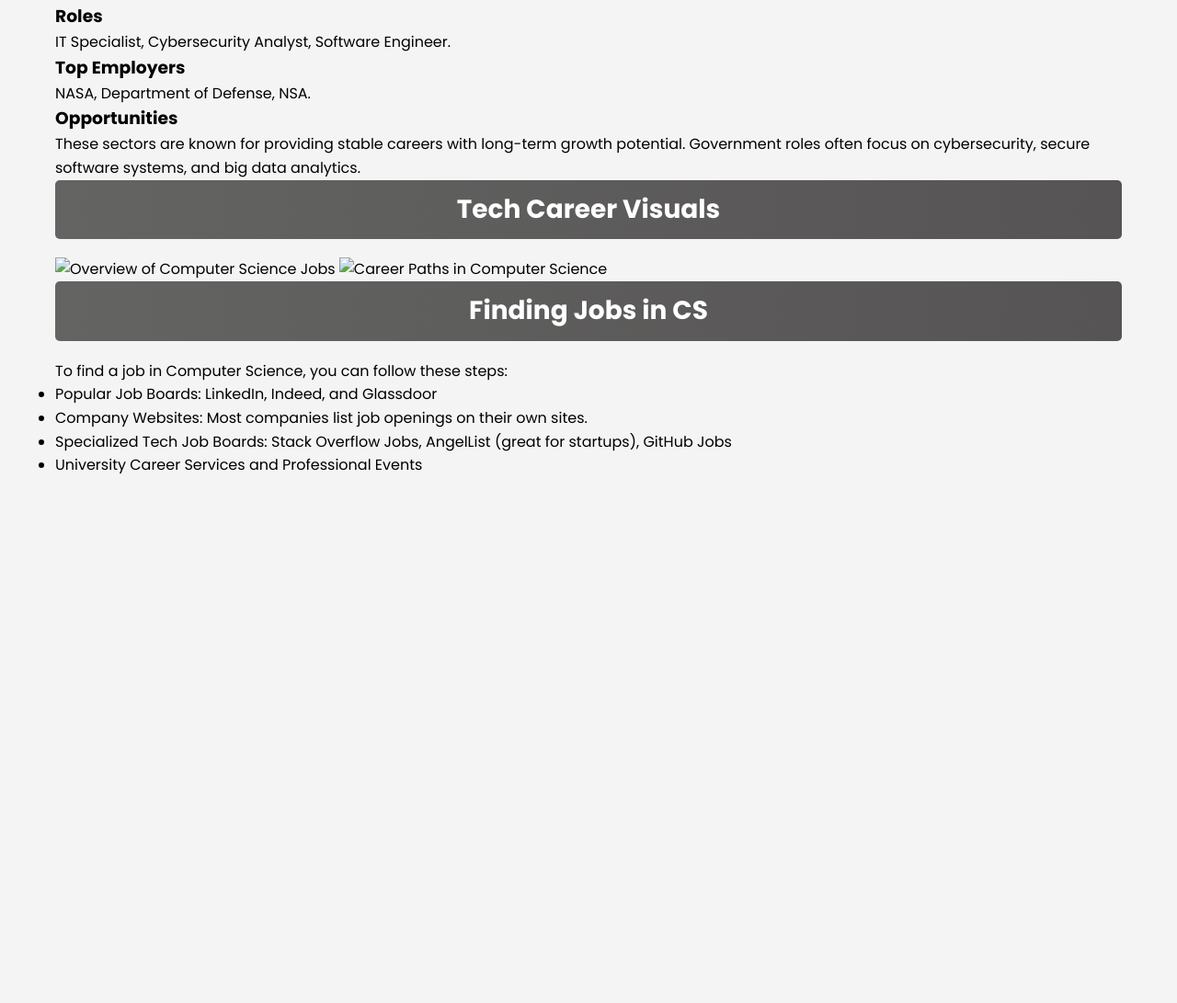
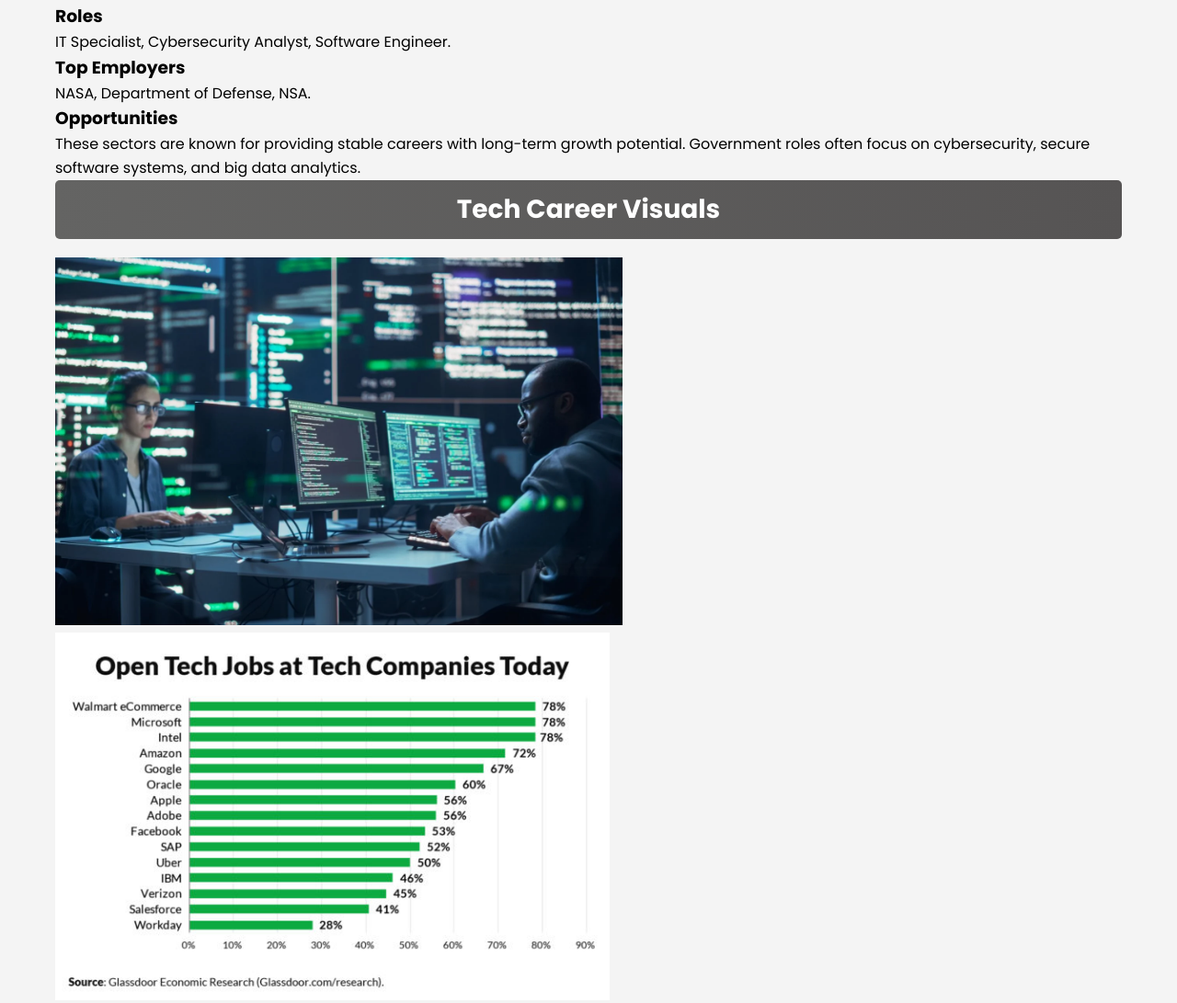
Before and after one commit to Ujackline/SE4Project, a plain HTML site: page jobsCs.html in a window 1280 px wide. Shown: the part 1050-2141 px from the top of the page at 92% size. Before the commit the page ends 1589 px from the top, so only its background shows below. Drawn offline with Linux system fonts and the light colour scheme.

Commit message:
Update jobsCs.html

```diff
--- a/jobsCs.html
+++ b/jobsCs.html
@@ -102,8 +102,8 @@
             <h2 class="section-title">Tech Career Visuals</h2>
             <!-- Image containers with proper alt text for accessibility and styling -->
             <div class="image-container">
-                <img src="CS-jobs.webp" alt="Overview of Computer Science Jobs" height="400px">
-                <img src="careers.jpg" alt="Career Paths in Computer Science" height="400px">
+                <img src="images/CS-jobs.webp" alt="Overview of Computer Science Jobs" height="400px">
+                <img src="images/careers.jpg" alt="Career Paths in Computer Science" height="400px">
             </div>
         </section>
 
```
